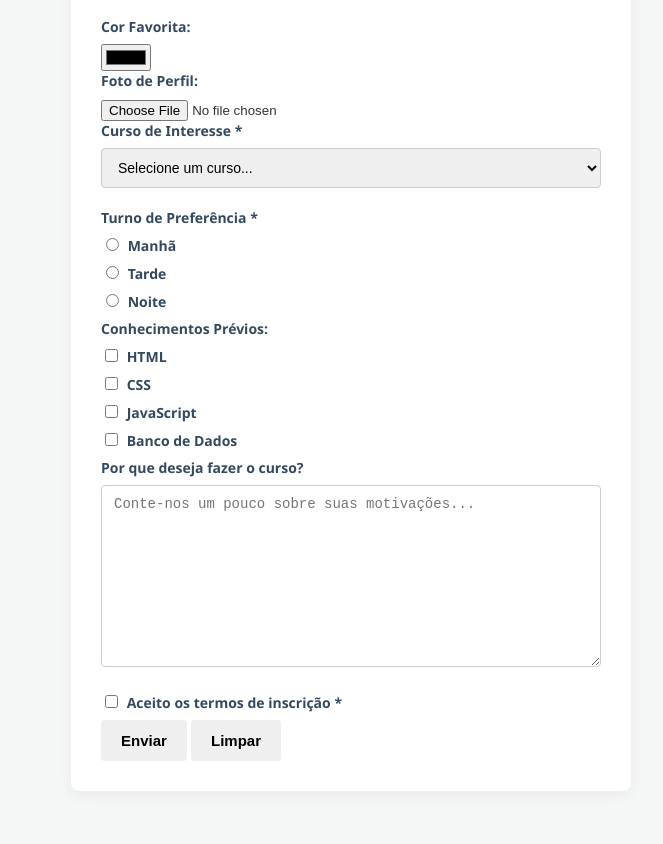
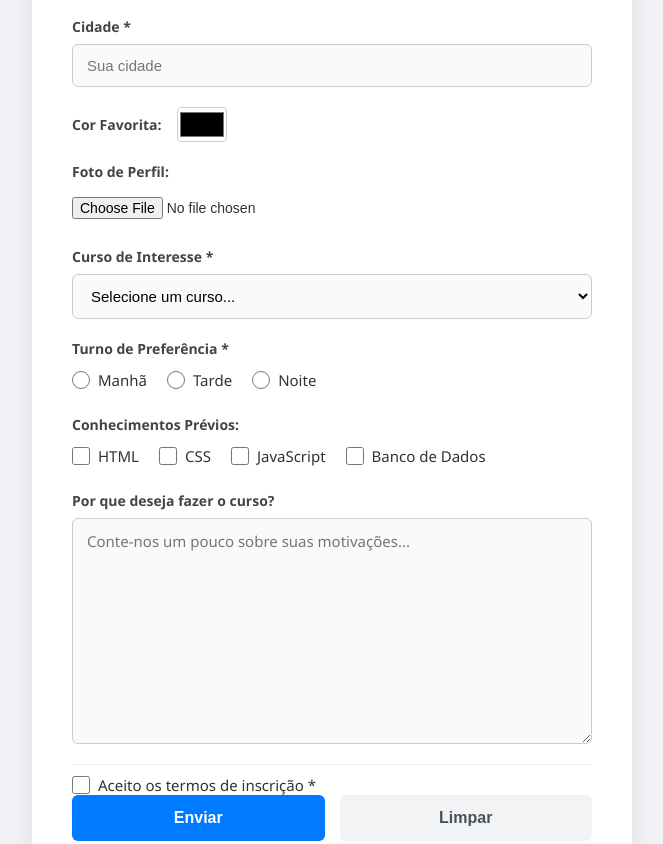
Before and after one commit to ThereRibeiro/trabalho-Edi, a plain HTML site: page index.html in a window 1280 px wide. Shown: the part 611-1455 px from the top of the page, without its empty margins (308-971 px from the left). Before the commit the page ends 1422 px from the top, so only its background shows below. Drawn offline with Linux system fonts and the light colour scheme.

Commit message:
arrumando.css

```diff
--- a/style.css
+++ b/style.css
@@ -1,125 +1,209 @@
+
+
+* {
+    box-sizing: border-box;
+    margin: 0;
+    padding: 0;
+}
 
 body {
-    font-family: 'Segoe UI', Tahoma, Geneva, Verdana, sans-serif;
-    background-color: #f4f7f6;
-    color: #333;
+    font-family: 'Segoe UI', Roboto, Helvetica, Arial, sans-serif;
+    background-color: #f0f2f5;
+    color: #333333;
     display: flex;
     justify-content: center;
     align-items: center;
     min-height: 100vh;
-    margin: 0;
-    padding: 20px;
+    padding: 40px 20px;
 }
 
 
-form {
-    background: #ffffff;
-    padding: 30px;
-    border-radius: 8px;
-    box-shadow: 0 4px 15px rgba(0, 0, 0, 0.05);
-    max-width: 500px;
+.form-container {
+    background-color: #ffffff;
+    padding: 40px;
+    border-radius: 12px;
+    box-shadow: 0 8px 24px rgba(0, 0, 0, 0.08);
+    max-width: 600px;
     width: 100%;
 }
 
 
-h1, h2 {
-    color: #2c3e50;
-    margin-top: 0;
-    margin-bottom: 10px;
+h1 {
+    color: #1a1a1a;
+    font-size: 28px;
+    margin-bottom: 8px;
+    text-align: center;
 }
 
-p {
-    font-size: 14px;
-    color: #7f8c8d;
-    margin-bottom: 25px;
+.subtitle {
+    color: #666666;
+    font-size: 15px;
+    margin-bottom: 30px;
+    text-align: center;
 }
 
 
-label {
-    display: block;
+.form-group {
+    display: flex;
+    flex-direction: column;
+    margin-bottom: 20px;
+}
+
+.form-group label {
+    font-size: 14px;
     font-weight: 600;
     margin-bottom: 8px;
-    color: #34495e;
-    font-size: 14px;
+    color: #444444;
 }
 
 
 input[type="text"],
 input[type="email"],
+input[type="date"],
+input[type="tel"],
 input[type="password"],
-input[type="date"],
 select,
 textarea {
     width: 100%;
-    padding: 10px 12px;
-    margin-bottom: 20px;
-    border: 1px solid #ccc;
-    border-radius: 4px;
-    font-size: 14px;
-    box-sizing: border-box;
-    transition: border-color 0.3s ease;
-}
-
-
-input:focus, select:focus, textarea:focus {
-    border-color: #3498db;
+    padding: 12px 14px;
+    border: 1px solid #cccccc;
+    border-radius: 6px;
+    font-size: 15px;
+    background-color: #fafafa;
+    transition: all 0.3s ease;
     outline: none;
 }
 
 
-.radio-group, .checkbox-group {
-    display: flex;
-    gap: 15px;
-    margin-bottom: 20px;
-    align-items: center;
+input[type="text"]:focus,
+input[type="email"]:focus,
+input[type="date"]:focus,
+input[type="tel"]:focus,
+input[type="password"]:focus,
+select:focus,
+textarea:focus {
+    border-color: #4a90e2;
+    background-color: #ffffff;
+    box-shadow: 0 0 0 3px rgba(74, 144, 226, 0.15);
 }
 
 
-input[type="radio"], input[type="checkbox"] {
-    margin-right: 5px;
+.form-group-inline {
+    display: flex;
+    align-items: center;
+    gap: 15px;
+    margin-bottom: 20px;
+}
+
+.form-group-inline label {
+    font-size: 14px;
+    font-weight: 600;
+    color: #444444;
+}
+
+input[type="color"] {
+    border: 1px solid #cccccc;
+    border-radius: 4px;
+    width: 50px;
+    height: 35px;
     cursor: pointer;
+    background: none;
+    padding: 0;
+}
+
+
+input[type="file"] {
+    padding: 8px 0;
+    font-size: 14px;
+}
+
+
+.form-group-options {
+    margin-bottom: 25px;
+}
+
+.form-group-options > label {
+    display: block;
+    font-size: 14px;
+    font-weight: 600;
+    margin-bottom: 12px;
+    color: #444444;
+}
+
+.options-container {
+    display: flex;
+    flex-wrap: wrap;
+    gap: 20px;
+}
+
+.radio-label, .checkbox-label {
+    display: flex;
+    align-items: center;
+    gap: 8px;
+    font-size: 15px;
+    cursor: pointer;
+    user-select: none;
+}
+
+.options-container input[type="radio"],
+.options-container input[type="checkbox"],
+.form-group-terms input[type="checkbox"] {
+    width: 18px;
+    height: 18px;
+    cursor: pointer;
+}
+
+
+.form-group-terms {
+    margin-bottom: 30px;
+    padding-top: 10px;
+    border-top: 1px solid #eeeeee;
 }
 
 
 textarea {
     resize: vertical;
-    min-height: 100px;
+    min-height: 120px;
+    font-family: inherit;
 }
 
 
-.btn-container {
+.form-actions {
     display: flex;
-    gap: 10px;
-    margin-top: 20px;
+    gap: 15px;
 }
 
-button, input[type="submit"], input[type="reset"] {
-    padding: 12px 20px;
+.form-actions button {
+    flex: 1;
+    padding: 14px 20px;
+    font-size: 16px;
+    font-weight: 600;
     border: none;
-    border-radius: 4px;
-    font-size: 15px;
-    font-weight: bold;
+    border-radius: 6px;
     cursor: pointer;
-    transition: background-color 0.2s ease;
-    flex: 1;
+    transition: background-color 0.2s ease, transform 0.1s ease;
+}
+
+.form-actions button:active {
+    transform: scale(0.98);
 }
 
 
-input[type="submit"], .btn-primary {
-    background-color: #2ecc71;
-    color: white;
+.btn-submit {
+    background-color: #007bff;
+    color: #ffffff;
 }
 
-input[type="submit"]:hover {
-    background-color: #27ae60;
+.btn-submit:hover {
+    background-color: #0056b3;
 }
 
 
-input[type="reset"], .btn-secondary {
-    background-color: #e74c3c;
-    color: white;
+.btn-reset {
+    background-color: #f1f3f5;
+    color: #495057;
 }
 
-input[type="reset"]:hover {
-    background-color: #c0392b;
+.btn-reset:hover {
+    background-color: #e2e6ea;
 }
```
